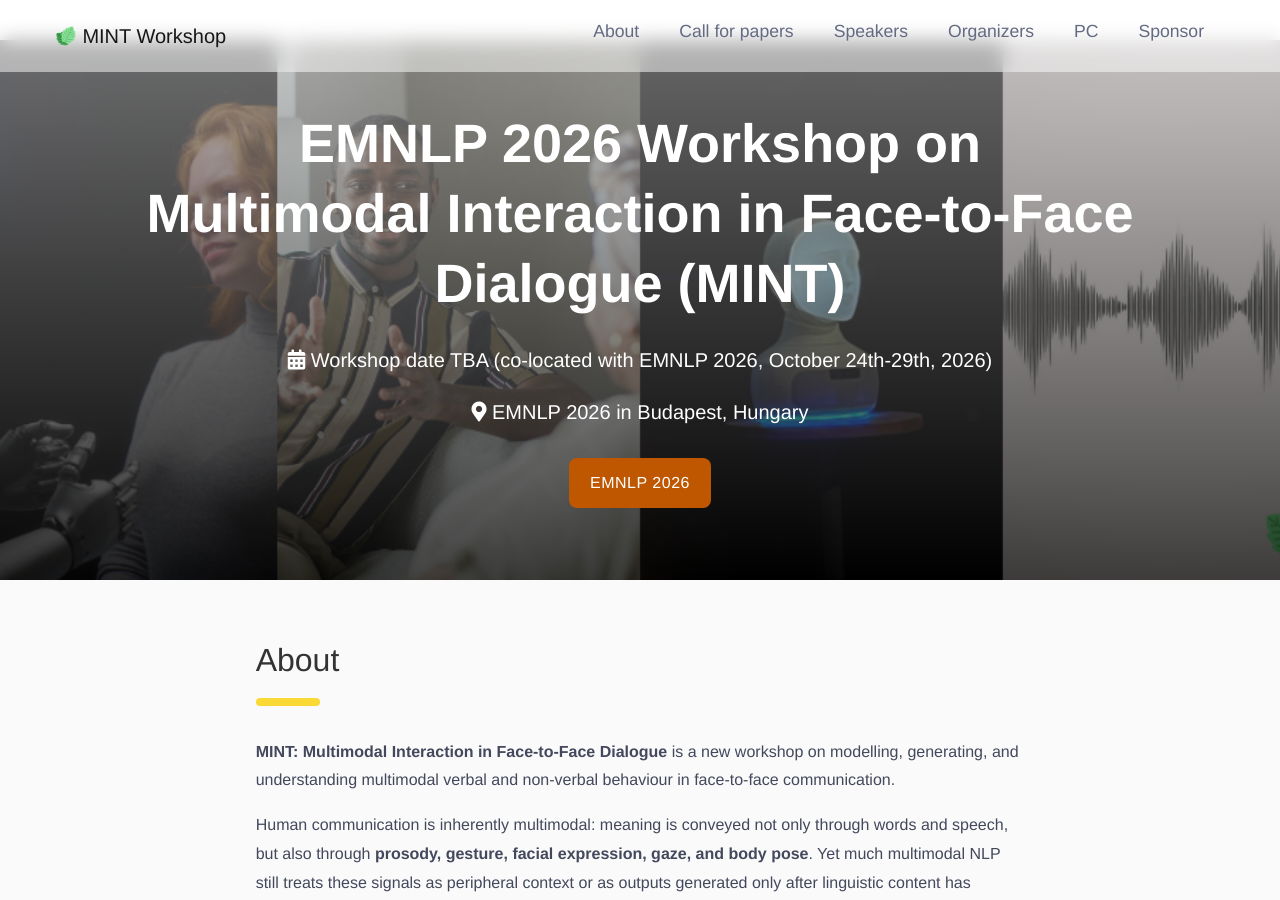
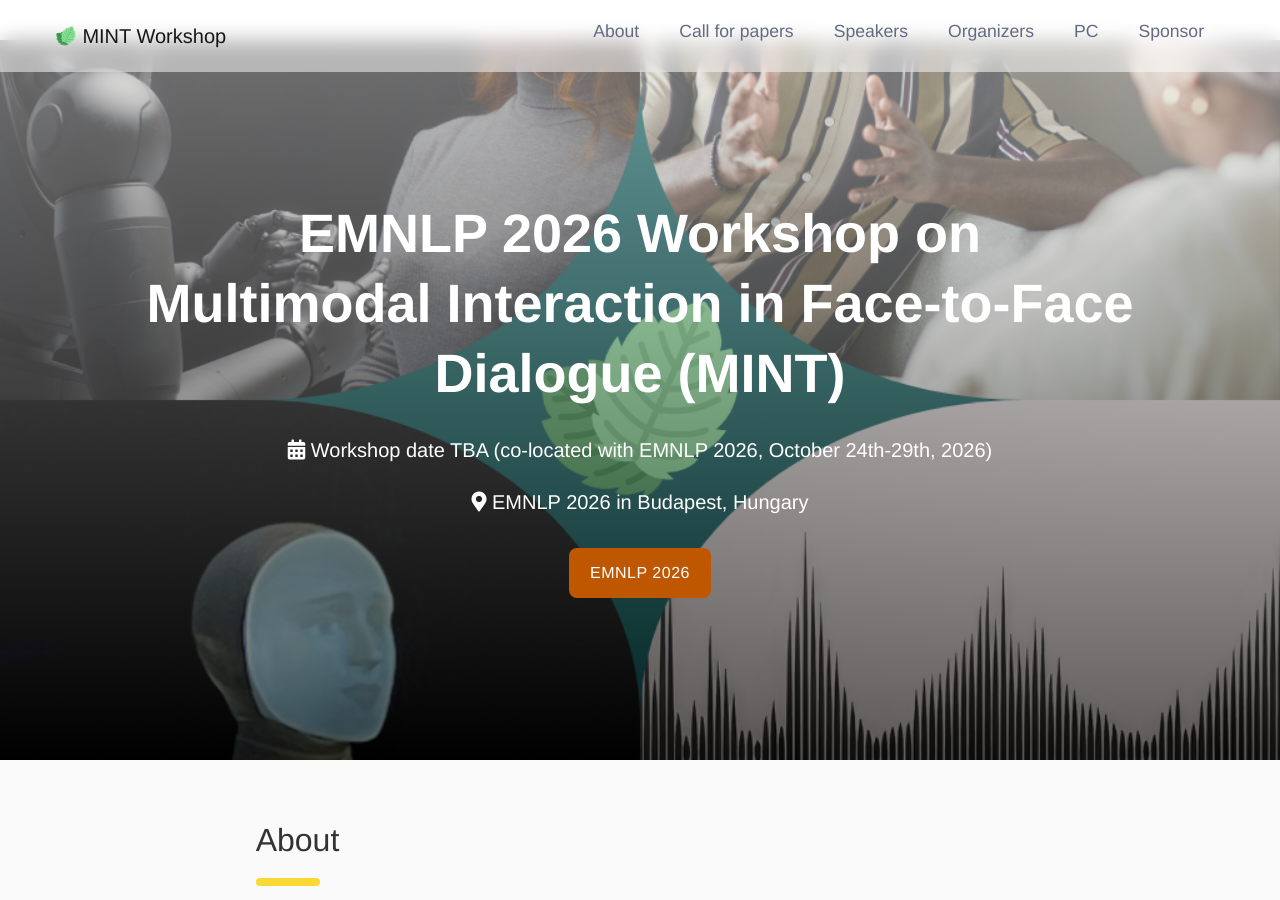
Before and after one commit to MINTworkshop/MINTworkshop.github.io, a Jekyll site: the page built from 2026/index.md, in a window 1280 px wide and 900 px high. Built offline with Jekyll 4.4.1, drawn with Linux system fonts in a browser that asks for light colours.

Commit message:
add new banner

```diff
--- a/2026/index.md
+++ b/2026/index.md
@@ -6,7 +6,7 @@ location: EMNLP 2026 in Budapest, Hungary
 show_cfp: true
 
 cover_image:
-  image: "/assets/images/locations/2.png"
+  image: "/assets/images/locations/MINT.png"
   author: Jakub Hałun
   licence_name: "CC BY-SA 4.0"
   licence_link: "https://creativecommons.org/licenses/by-sa/4.0/"
--- a/_sass/_header.scss
+++ b/_sass/_header.scss
@@ -28,7 +28,7 @@
 }
 
 .welcome-hero {
-  min-height: 60vh;
+  min-height: 80vh;
   @include flex-center;
   position: relative;
   background-size: cover;
```
